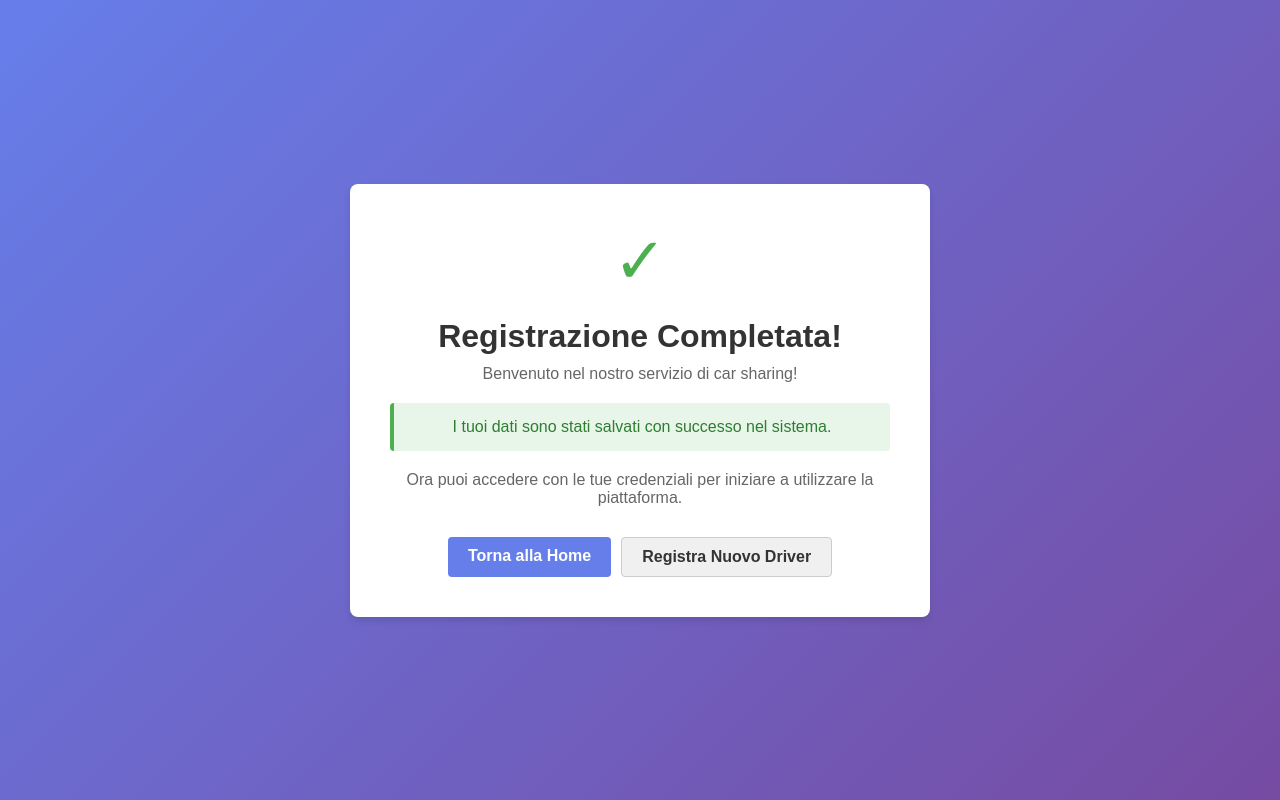
After one commit to ITTPascal-2526-5L/pascal-carsharing-paolucci_ridolfi_rossi, a Flask app: page /registration_success in a window 1280 px wide. The commit adds this page. Run offline with Flask 3, Linux system fonts and the light colour scheme.

Commit message:
Il più grande spettacolo dopo il big bang

```diff
--- a/app/config.py
+++ b/app/config.py
@@ -4,5 +4,5 @@ from dotenv import load_dotenv
 load_dotenv()
 
 class Config:
-    SECRET_KEY = os.getenv("SECRET_KEY")
+    SECRET_KEY = os.getenv("SECRET_KEY", "dev-secret-key-change-in-production")
     #SECRET_KEY_DB = ......
--- a/app/routes/registration.py
+++ b/app/routes/registration.py
@@ -25,17 +25,20 @@ def registration_driver():
             "license": license
         }
 
-        # with open('../json_data/driver.json', 'w', encoding='utf-8') as f:
-        #     json.dump(driver_data, f, indent=4)
+        # Salva i dati nel file JSON nella cartella corretta
+        with open('app/cartella_json/driver.json', 'w', encoding='utf-8') as f:
+            json.dump(driver_data, f, indent=4, ensure_ascii=False)
 
-        with open('pascal-carsharing-paolucci_ridolfi_rossi/app/json_data/driver.json', 'w', encoding='utf-8') as f:
-            json.dump(driver_data, f, indent=4)
-
-        # Qui si può aggiungere la logica per salvare i dati nel database
-        flash('Registrazione avvenuta con successo!')  # Mostra un messaggio di conferma
-        return redirect(url_for('registration.driver_login'))  # Reindirizza al login autista
+        # Mostra un messaggio di conferma
+        flash('Registrazione avvenuta con successo!')
+        return redirect(url_for('registration.registration_success'))  # Reindirizza alla pagina di successo
     # Se GET, mostra il form di registrazione
     return render_template("registration_driver.html")
+
+# Route per la pagina di successo della registrazione
+@registration_bp.route("/registration_success")
+def registration_success():
+    return render_template("registration_success.html")
 
 # Route per la dashboard dell'autista (pagina di benvenuto dopo il login)
 # @registration_bp.route("/dashboard")
--- a/app/templates/registration_driver.html
+++ b/app/templates/registration_driver.html
@@ -20,8 +20,8 @@
             <p>Patente:</p>
             <input type="text" name="license" placeholder="Inserire il codice della patente" size="30" required>
             <br><br>
-            <button type="submit">Accedi</button>
+            <button type="submit">Registrati</button>
         </form>
-        <a href="{{ url_for('index.index_html') }}">Indietro</a>
+        <a href="{{ url_for('main.homepage') }}">Indietro</a>
     </body>
 </html>
--- /dev/null
+++ b/app/templates/registration_success.html
@@ -0,0 +1,94 @@
+<!DOCTYPE html>
+<html lang="it">
+<head>
+    <meta charset="UTF-8">
+    <meta name="viewport" content="width=device-width, initial-scale=1.0">
+    <title>Registrazione Completata</title>
+    <link rel="stylesheet" href="{{ url_for('static', filename='css/style.css') }}">
+    <style>
+        body {
+            font-family: Arial, sans-serif;
+            display: flex;
+            justify-content: center;
+            align-items: center;
+            height: 100vh;
+            margin: 0;
+            background: linear-gradient(135deg, #667eea 0%, #764ba2 100%);
+        }
+        .success-container {
+            background: white;
+            padding: 40px;
+            border-radius: 8px;
+            box-shadow: 0 4px 6px rgba(0, 0, 0, 0.1);
+            text-align: center;
+            max-width: 500px;
+        }
+        .success-icon {
+            font-size: 64px;
+            color: #4caf50;
+            margin-bottom: 20px;
+        }
+        h1 {
+            color: #333;
+            margin: 0 0 10px 0;
+        }
+        p {
+            color: #666;
+            font-size: 16px;
+            margin: 10px 0;
+        }
+        .success-message {
+            background-color: #e8f5e9;
+            border-left: 4px solid #4caf50;
+            padding: 15px;
+            margin: 20px 0;
+            border-radius: 4px;
+            color: #2e7d32;
+        }
+        .button-group {
+            margin-top: 30px;
+            display: flex;
+            gap: 10px;
+            justify-content: center;
+        }
+        a {
+            padding: 10px 20px;
+            text-decoration: none;
+            border-radius: 4px;
+            font-weight: bold;
+            transition: background-color 0.3s;
+        }
+        .btn-primary {
+            background-color: #667eea;
+            color: white;
+        }
+        .btn-primary:hover {
+            background-color: #5568d3;
+        }
+        .btn-secondary {
+            background-color: #f0f0f0;
+            color: #333;
+            border: 1px solid #ccc;
+        }
+        .btn-secondary:hover {
+            background-color: #e0e0e0;
+        }
+    </style>
+</head>
+<body>
+    <div class="success-container">
+        <div class="success-icon">✓</div>
+        <h1>Registrazione Completata!</h1>
+        <p>Benvenuto nel nostro servizio di car sharing!</p>
+        <div class="success-message">
+            I tuoi dati sono stati salvati con successo nel sistema.
+        </div>
+        <p>Ora puoi accedere con le tue credenziali per iniziare a utilizzare la piattaforma.</p>
+
+        <div class="button-group">
+            <a href="{{ url_for('main.homepage') }}" class="btn-primary">Torna alla Home</a>
+            <a href="{{ url_for('registration.registration_driver') }}" class="btn-secondary">Registra Nuovo Driver</a>
+        </div>
+    </div>
+</body>
+</html>
```
Also changed, not shown: app/cartella_json/driver.json (+8 -0 lines).
